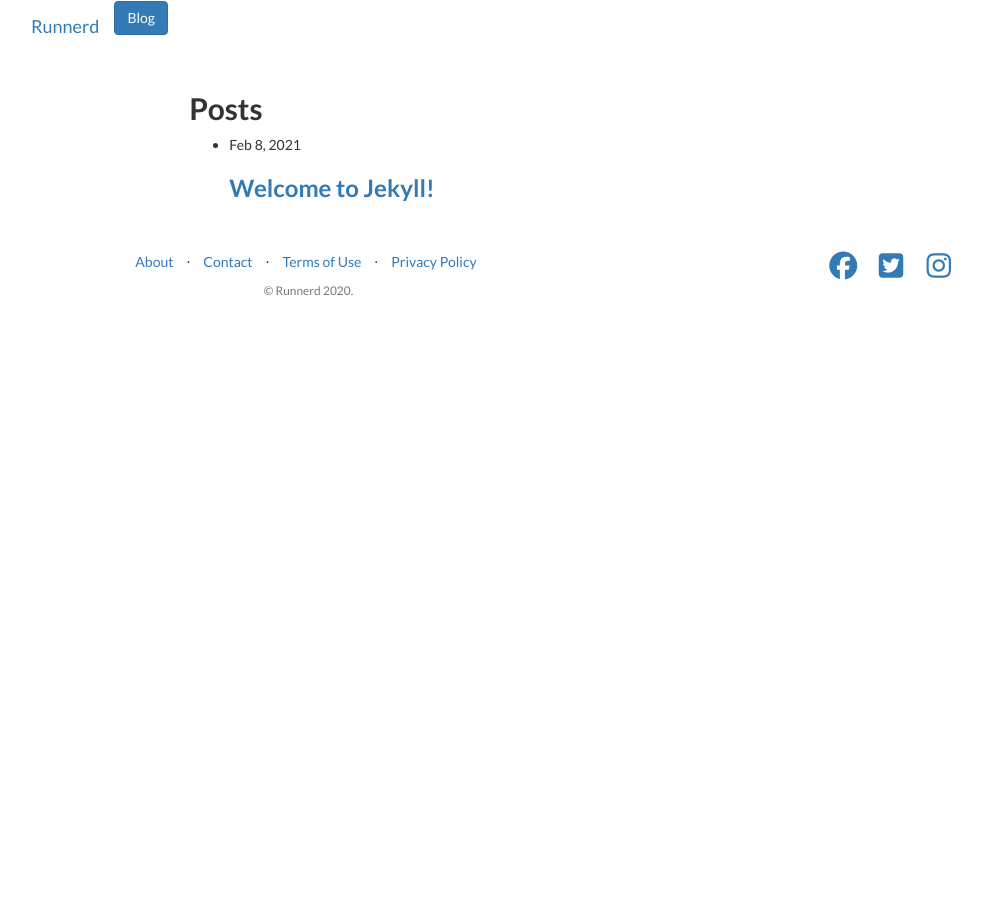
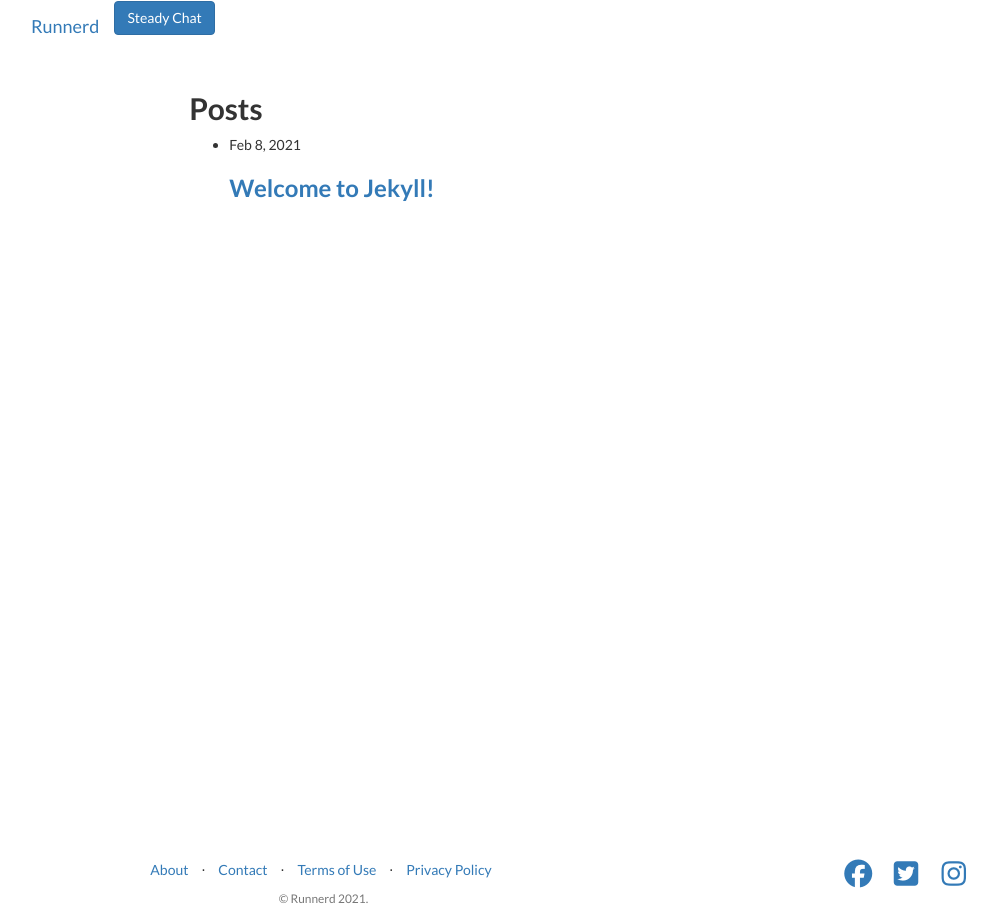
Before and after one commit to jc782/runnerdblog, a Jekyll site: the page built from index.markdown, in a window 1280 px wide. Shown: the whole page, without its empty margins (39-1036 px from the left). Built offline with Jekyll 4.4.1, drawn with Linux system fonts in a browser that asks for light colours; nearby versions of some CDN libraries; library files that are not in the unit come from our copies.

Commit message:
switching to custom theme

```diff
--- a/_config.yml
+++ b/_config.yml
@@ -7,25 +7,3 @@ twitter_username:
 github_username:
 
 # Build settings
-theme: minima
-#plugins:
-
-# Exclude from processing.
-# The following items will not be processed, by default.
-# Any item listed under the `exclude:` key here will be automatically added to
-# the internal "default list".
-#
-# Excluded items can be processed by explicitly listing the directories or
-# their entries' file path in the `include:` list.
-#
-# exclude:
-#   - .sass-cache/
-#   - .jekyll-cache/
-#   - gemfiles/
-#   - Gemfile
-#   - Gemfile.lock
-#   - node_modules/
-#   - vendor/bundle/
-#   - vendor/cache/
-#   - vendor/gems/
-#   - vendor/ruby/
--- a/_includes/footer.html
+++ b/_includes/footer.html
@@ -20,7 +20,7 @@
             <a href="#">Privacy Policy</a>
           </li>
         </ul>
-        <p class="text-muted small mb-4 mb-lg-0">&copy; Runnerd 2020.</p>
+        <p class="text-muted small mb-4 mb-lg-0">&copy; Runnerd 2021.</p>
       </div>
       <div class="col-lg-6 h-100 text-center text-lg-right my-auto">
         <ul class="list-inline mb-0">
--- a/_includes/head.html
+++ b/_includes/head.html
@@ -5,7 +5,7 @@
   <meta name="description" content="">
   <meta name="author" content="">
 
-  <title>Runnerd Homepage</title>
+  <title>Runnerd Steady Chat</title>
 
   <!-- Bootstrap core CSS -->
   <link rel="stylesheet" href="{{ "/assets/vendor/bootstrap/css/bootstrap.min.css" | relative_url }}">
@@ -17,13 +17,11 @@
   <link href="https://fonts.googleapis.com/css?family=Lato:300,400,700,300italic,400italic,700italic" rel="stylesheet" type="text/css">
 
   <!-- Custom styles for this template -->
-  <link rel="stylesheet" href="{{ "/assets/css/landing-page.min.css" | relative_url }}">
+  <link rel="stylesheet" href="{{ "/assets/css/landing-page.css" | relative_url }}">
 
   <script src="{{ "/assets/vendor/jquery/jquery.min.js" | relative_url }}"></script>
   <script src="{{ "/assets/vendor/bootstrap/js/bootstrap.bundle.min.js" | relative_url }}"></script>
 
-  {%- seo -%}
-  {%- feed_meta -%}
   {%- if jekyll.environment == 'production' and site.google_analytics -%}
     {%- include google-analytics.html -%}
   {%- endif -%}
--- a/_layouts/default.html
+++ b/_layouts/default.html
@@ -7,8 +7,8 @@
   <!-- Navigation -->
   <nav class="navbar navbar-light bg-light static-top">
     <div class="container">
-      <a class="navbar-brand" href="#">Runnerd</a>
-      <a class="btn btn-primary" href="#">Blog</a>
+      <a class="navbar-brand" href="http://runnerd.run">Runnerd</a>
+      <a class="btn btn-primary" href="http://blog.runnerd.run">Steady Chat</a>
     </div>
   </nav>
 
--- a/assets/css/landing-page.css
+++ b/assets/css/landing-page.css
@@ -123,4 +123,8 @@ header.masthead h1 {
 footer.footer {
   padding-top: 4rem;
   padding-bottom: 4rem;
+  position: absolute;
+  bottom: 0;
+  width: 100%;
+  height: 2.5rem;            /* Footer height */
 }
```
